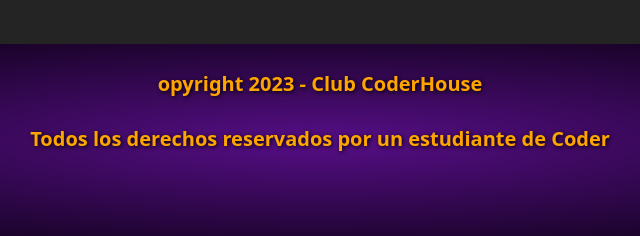
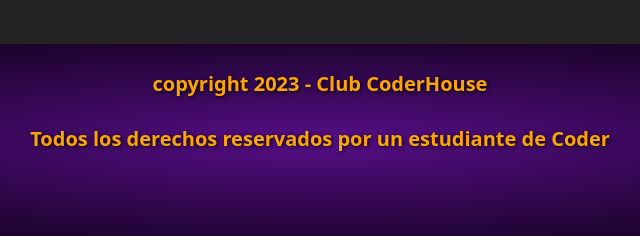
Before and after one commit to cris-kosten/P.F-Kosten, a plain HTML site: page pages/novedades.html in a window 1280 px wide. Shown: the part 652-888 px from the top of the page, 320-960 px from the left. Drawn offline with nearby package versions, Linux system fonts and the light colour scheme.

Commit message:
novedades.html

```diff
--- a/pages/novedades.html
+++ b/pages/novedades.html
@@ -68,7 +68,7 @@
     <footer id="container-fluid">
         <div class="row">
             <div class="col sm-12">
-                <p><strong>opyright 2023 - Club CoderHouse</strong></p>
+                <p><strong>copyright 2023 - Club CoderHouse</strong></p>
                 <p><strong>Todos los derechos reservados por un estudiante de Coder</strong></p>
             </div>
         </div>
```
